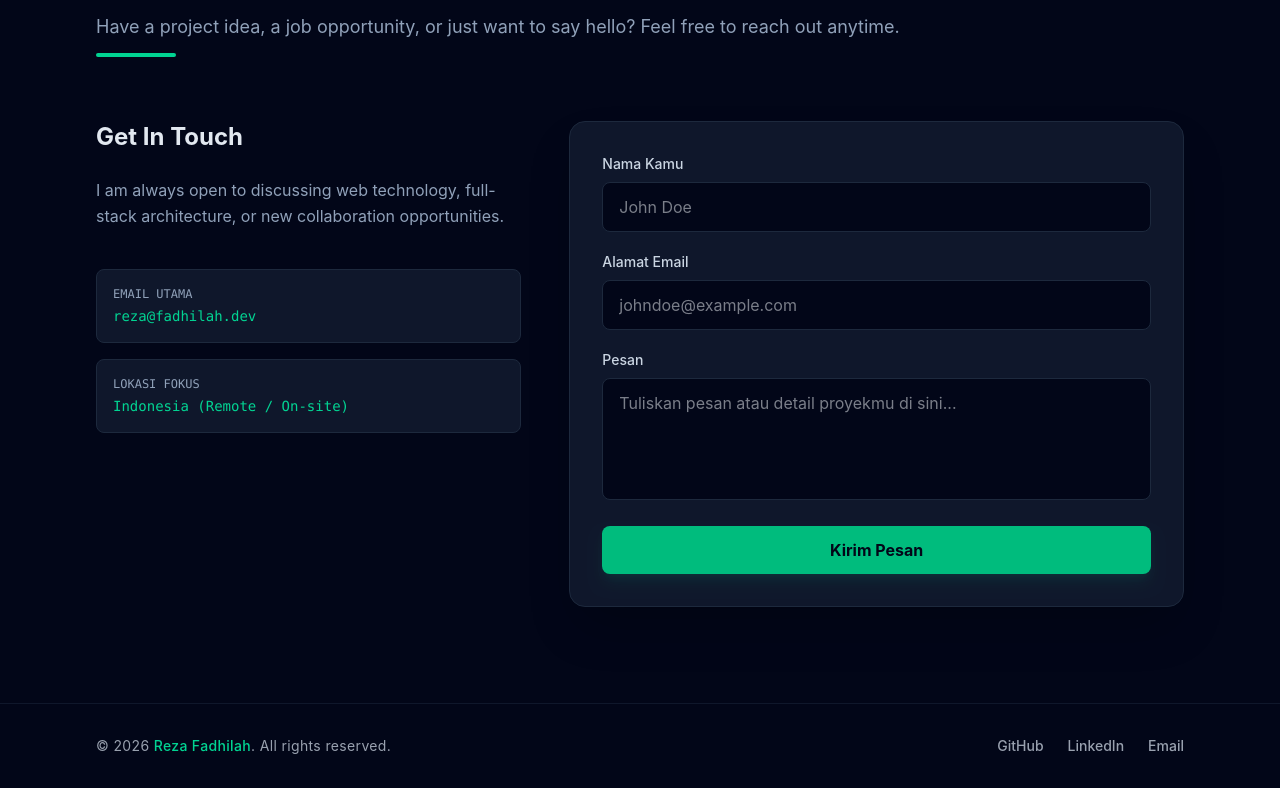
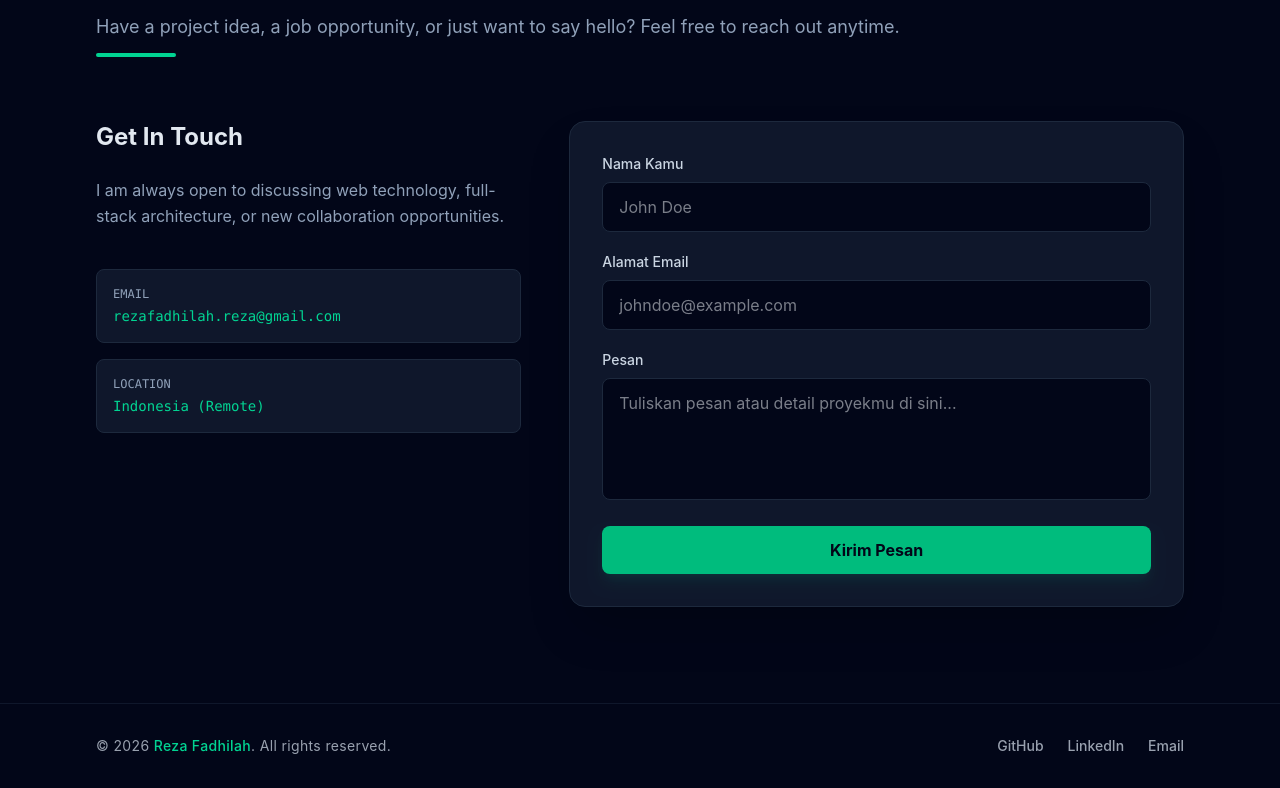
Before and after one commit to azerezaid/rezafadhilah, a React (Vite) app: page / in a window 1280 px wide. Shown: the part 2516-3304 px from the top of the page. Built offline with nearby package versions, Linux system fonts and the light colour scheme.

Commit message:
Update Contact.jsx

```diff
--- a/src/sections/Contact.jsx
+++ b/src/sections/Contact.jsx
@@ -39,12 +39,12 @@ function Contact() {
 
             <div className="space-y-4 pt-4 text-sm font-mono text-emerald-400">
               <div className="p-4 bg-slate-900 border border-slate-800 rounded-lg hover:border-emerald-500/30 transition-colors">
-                <span className="text-slate-400 block text-xs uppercase mb-1">Email Utama</span>
-                reza@fadhilah.dev
+                <span className="text-slate-400 block text-xs uppercase mb-1">Email</span>
+                rezafadhilah.reza@gmail.com
               </div>
               <div className="p-4 bg-slate-900 border border-slate-800 rounded-lg hover:border-emerald-500/30 transition-colors">
-                <span className="text-slate-400 block text-xs uppercase mb-1">Lokasi Fokus</span>
-                Indonesia (Remote / On-site)
+                <span className="text-slate-400 block text-xs uppercase mb-1">Location</span>
+                Indonesia (Remote)
               </div>
             </div>
           </div>
```
